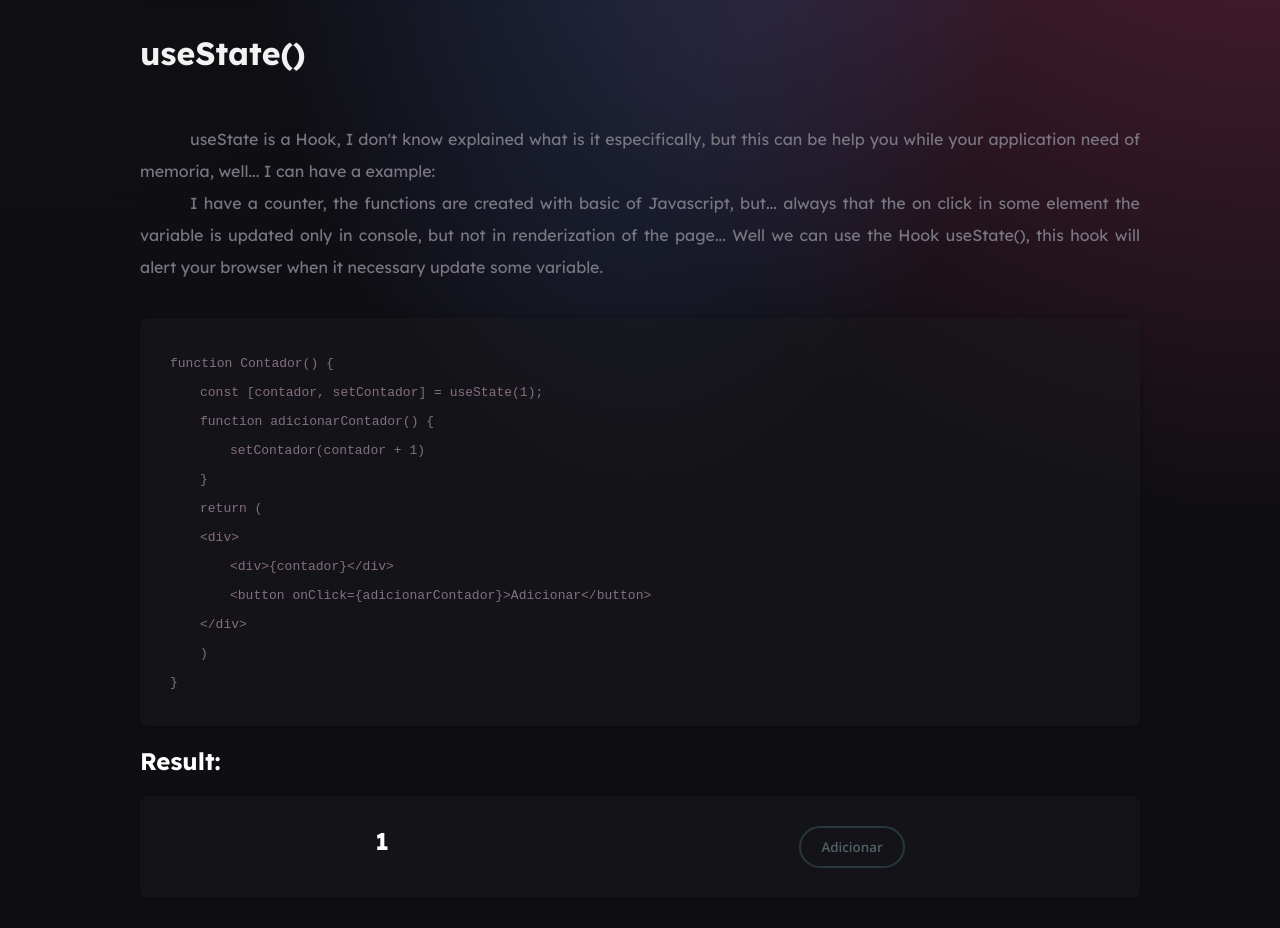
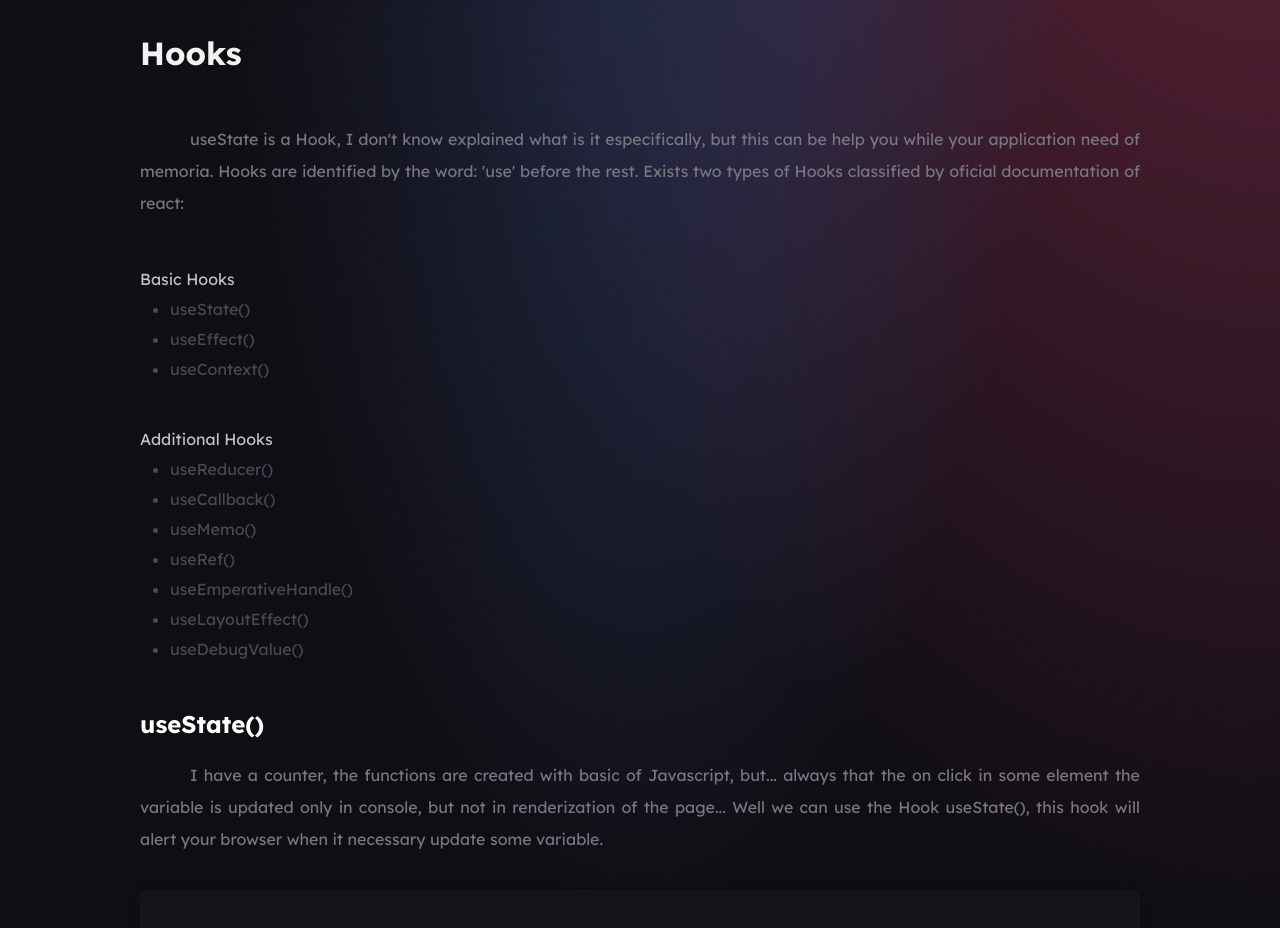
Before and after one commit to LuciLua/testes-next-js, a Next.js app: page /learn in a window 1280 px wide. Shown: the part 560-1488 px from the top of the page. Built offline with nearby package versions, Linux system fonts and the light colour scheme.

Commit message:
📑 List Hooks <ul>

```diff
--- a/src/pages/learn.js
+++ b/src/pages/learn.js
@@ -1,3 +1,4 @@
+import Link from "next/link";
 import { useState } from "react";
 import styles from "../styles/learn.module.scss";
 
@@ -49,11 +50,74 @@ function Learn() {
                             </div>
                         </p>
                         <h1>
-                            useState()
+                            Hooks
                         </h1>
                         <p>
-                            useState is a Hook, I don&apos;t know explained what is it especifically, but this can be help you while your application need of memoria, well... I can have a example:
+                            useState is a Hook, I don&apos;t know explained what is it especifically, but this can be help you while your application need of memoria. Hooks are identified by the word: &apos;use&apos; before the rest.
+                            Exists two types of Hooks classified by oficial documentation of react:
                         </p>
+                        <ul>
+                            <li className={styles.category}>
+                                Basic Hooks
+                                <li>
+                                    <Link href={'#useState'}>
+                                        useState()
+                                    </Link>
+                                </li>
+                                <li>
+                                    <Link href={'#useEffect'}>
+                                        useEffect()
+                                    </Link>
+                                </li>
+                                <li>
+                                    <Link href={'#useContext'}>
+                                        useContext()
+                                    </Link>
+                                </li>
+                            </li>
+                            <li className={styles.category}>
+                                Additional Hooks
+                                <li>
+                                    <Link href={'#useReducer'}>
+                                        useReducer()
+                                    </Link>
+                                </li>
+                                <li>
+                                    <Link href={'#useCallback'}>
+                                        useCallback()
+                                    </Link>
+                                </li>
+                                <li>
+                                    <Link href={'#useMemo'}>
+                                        useMemo()
+                                    </Link>
+                                </li>
+                                <li>
+                                    <Link href={'#useRef'}>
+                                        useRef()
+                                    </Link>
+                                </li>
+                                <li>
+                                    <Link href={'#useEmperativeHandle'}>
+                                        useEmperativeHandle()
+                                    </Link>
+                                </li>
+                                <li>
+                                    <Link href={'#useLayoutEffect'}>
+                                        useLayoutEffect()
+                                    </Link>
+                                </li>
+                                <li>
+                                    <Link href={'#useDebugValue'}>
+                                        useDebugValue()
+                                    </Link>
+                                </li>
+                            </li>
+                        </ul>
+
+                        <h2 id="useState">
+                            useState()
+                        </h2>
                         <p>
                             I have a counter, the functions are created with basic of Javascript, but... always that the on click in some element the variable is updated only in console, but not in renderization of the page... Well we can use the Hook useState(), this hook will alert your browser when it necessary update some variable.
                         </p>
--- a/src/styles/globals.scss
+++ b/src/styles/globals.scss
@@ -4,6 +4,7 @@
   margin: 0;
   padding: 0;
   box-sizing: border-box;
+  scroll-behavior: smooth;
 }
 
 :root {
--- a/src/styles/learn.module.scss
+++ b/src/styles/learn.module.scss
@@ -43,6 +43,38 @@
     .hooksColumns {
       position: relative;
       max-width: 100%;
+
+
+
+      ul{
+        li{
+          list-style: disc;
+          margin: 10px 30px;
+          color: #4a4857;
+
+          &:last-child{
+            margin-bottom: 50px;
+          }
+
+          a{
+            color: #4a4857;
+            text-decoration: none;
+            &:hover{
+              color: #aba9b1;
+            }
+          }
+
+        }
+        & > .category{
+          color: #c3c2cc;
+          margin: 10px 0;
+          list-style: none;
+
+          &:first-child{
+            margin-top: 50px;
+          }
+        }
+      }
 
       h1 {
         margin: 40px 0;
```
